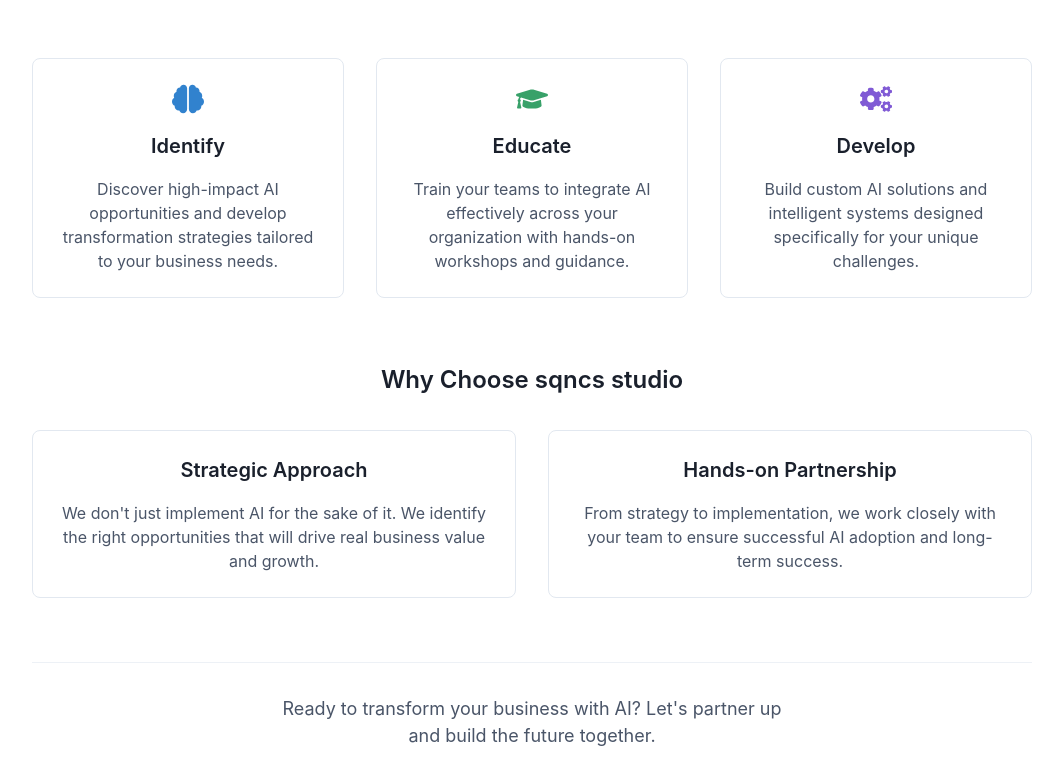
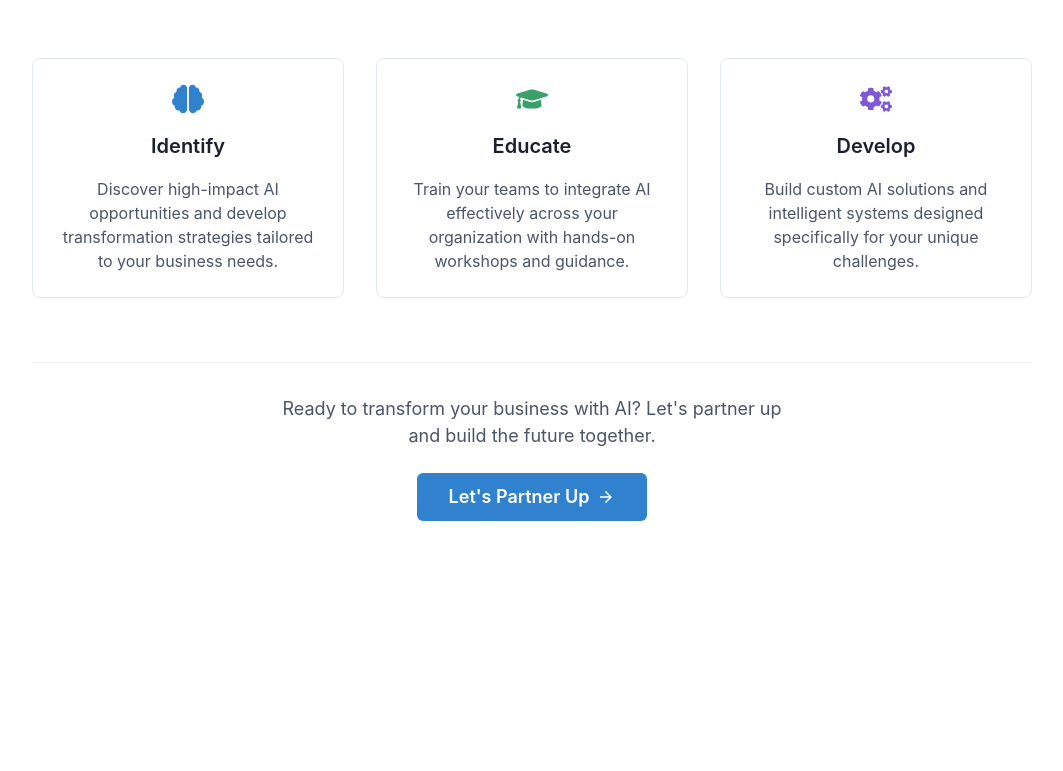
Before and after one commit to hyunghwan/sqncs, a React (Create React App) app: page / in a window 1280 px wide. Shown: the part 479-1250 px from the top of the page, without its empty margins (108-1171 px from the left). After the commit the page ends 1064 px from the top, so only its background shows below. Built offline with nearby package versions, Linux system fonts and the light colour scheme.

Commit message:
Remove "Why Choose Us" section from App.js
Co-authored-by: bhhwan <bhhwan@gmail.com>

```diff
--- a/src/App.js
+++ b/src/App.js
@@ -66,28 +66,6 @@ const App = () => (
           </SimpleGrid>
         </VStack>
 
-        {/* Why Choose Us Section */}
-        <VStack spacing={8} mb={16}>
-          <Text fontSize="2xl" fontWeight="semibold" color="gray.800" textAlign="center">
-            Why Choose sqncs studio
-          </Text>
-
-          <SimpleGrid columns={{ base: 1, md: 2 }} spacing={8} width="100%">
-            <VStack spacing={4} p={6} borderRadius="lg" border="1px" borderColor="gray.200" _hover={{ borderColor: "blue.300", transform: "translateY(-2px)" }} transition="all 0.2s">
-              <Text fontSize="xl" fontWeight="semibold" color="gray.800">Strategic Approach</Text>
-              <Text fontSize="md" color="gray.600" textAlign="center">
-                We don't just implement AI for the sake of it. We identify the right opportunities that will drive real business value and growth.
-              </Text>
-            </VStack>
-
-            <VStack spacing={4} p={6} borderRadius="lg" border="1px" borderColor="gray.200" _hover={{ borderColor: "green.300", transform: "translateY(-2px)" }} transition="all 0.2s">
-              <Text fontSize="xl" fontWeight="semibold" color="gray.800">Hands-on Partnership</Text>
-              <Text fontSize="md" color="gray.600" textAlign="center">
-                From strategy to implementation, we work closely with your team to ensure successful AI adoption and long-term success.
-              </Text>
-            </VStack>
-          </SimpleGrid>
-        </VStack>
 
         <Divider borderColor="gray.200" mb={8} />
 
```
